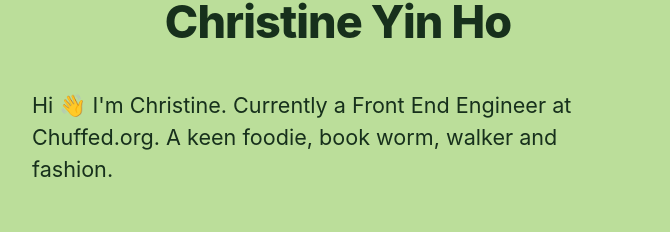
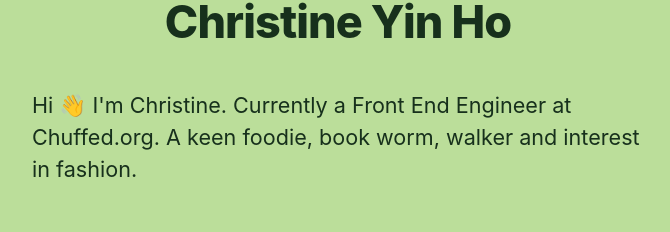
Before and after one commit to christineyinho/next-js, a Next.js app in the folder nextjs-blog/: page / in a window 1280 px wide. Shown: the part 221-453 px from the top of the page, without its empty margins (302-972 px from the left). Built offline with nearby package versions, Linux system fonts and the light colour scheme.

Commit message:
fix wording

```diff
--- a/nextjs-blog/pages/index.js
+++ b/nextjs-blog/pages/index.js
@@ -25,7 +25,7 @@ const Home = ({
       <title>{siteTitle}</title>
     </Head>
     <section className={utilStyles.headingMd}>
-      <p>Hi &#128075; I'm Christine. Currently a Front End Engineer at <a href="https://chuffed.org">Chuffed.org</a>. A keen foodie, book worm, walker and fashion.
+      <p>Hi &#128075; I'm Christine. Currently a Front End Engineer at <a href="https://chuffed.org">Chuffed.org</a>. A keen foodie, book worm, walker and interest in fashion.
       </p>
     </section>
     <section className={`${utilStyles.headingMd} ${utilStyles.padding1px}`}>
```
